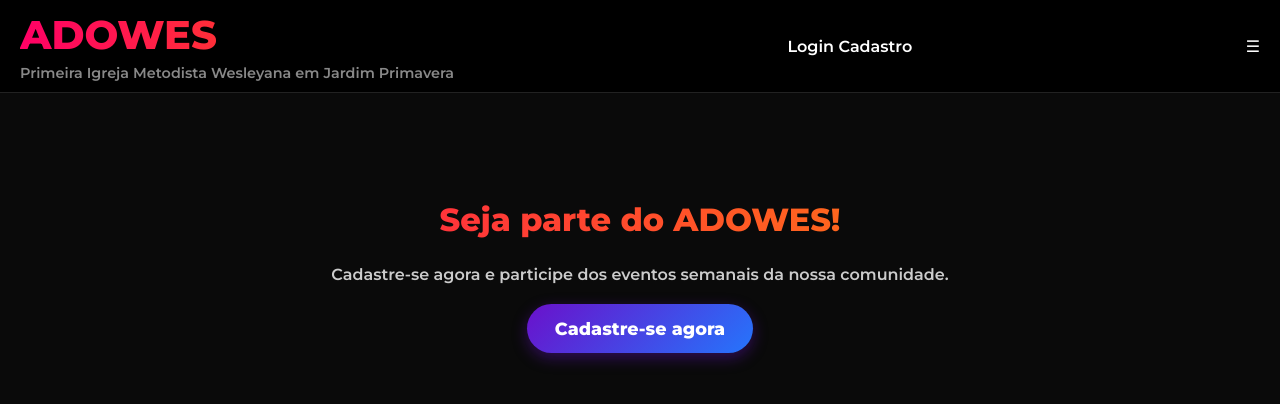
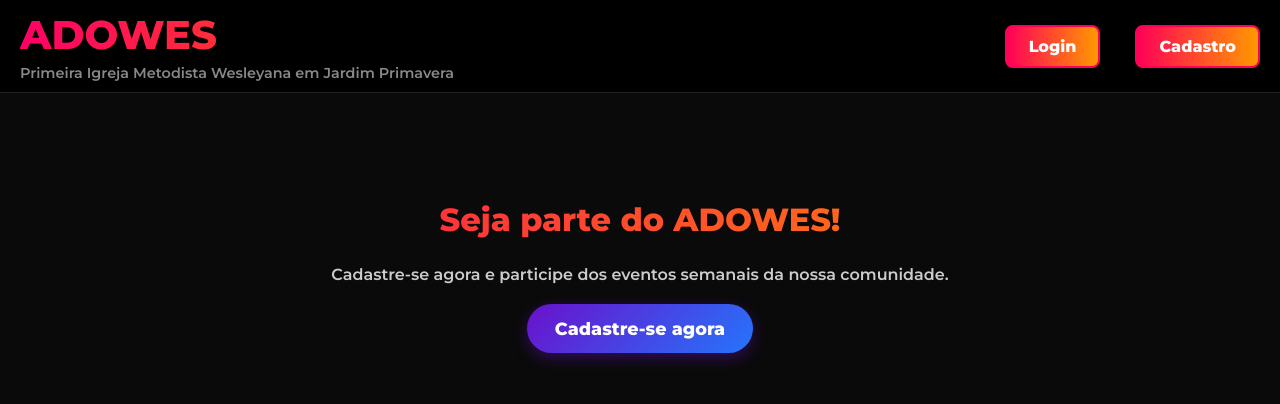
Before and after one commit to CkyHP/Site_adowes, a Django app: page / in a window 1280 px wide. Shown: the top 404 px of the page. Run offline with Django 5.2, Linux system fonts and the light colour scheme.

Commit message:
mais css

```diff
--- a/system/static/style.css
+++ b/system/static/style.css
@@ -279,13 +279,14 @@
         font-style: italic;
         }
 
-  .header {
+.header {
   display: flex;
   justify-content: space-between;
   align-items: center;
   padding: 10px 20px;
   background-color: #000;
   color: #fff;
+  position: relative;
 }
 
 .logo h1 {
@@ -328,6 +329,7 @@
     top: 60px;
     right: 10px;
     border-radius: 8px;
+    z-index: 999;
   }
 
   .buttons.active {
--- a/system/templates/navbar.html
+++ b/system/templates/navbar.html
@@ -1,10 +1,12 @@
 <header class="header">
-  <div class="logo" onclick="handleLogoClick()">
+  <div class="logo" onclick="handleLogoClick()" style="cursor: pointer;">
     <h1>ADOWES</h1>
     <p>Primeira Igreja Metodista Wesleyana em Jardim Primavera</p>
   </div>
 
-  <nav class="nav-links" id="navLinks">
+  <div class="menu-toggle" onclick="toggleMenu()">☰</div>
+
+  <nav class="buttons" id="navLinks">
     {% if user.is_authenticated %}
       {% if request.path != "/" %}
         <a href="/" class="btn">Voltar para Início</a>
@@ -12,9 +14,7 @@
       <a href="/logout" class="btn">Logout</a>
     {% else %}
       <a href="/login" class="btn">Login</a>
-      <a href="/cadastro" class="btn">Cadastro</a>
+      <a href="{% url 'cadastro' %}" class="btn">Cadastro</a>
     {% endif %}
   </nav>
-
-  <div class="menu-icon" onclick="toggleMenu()">☰</div>
 </header>
```
